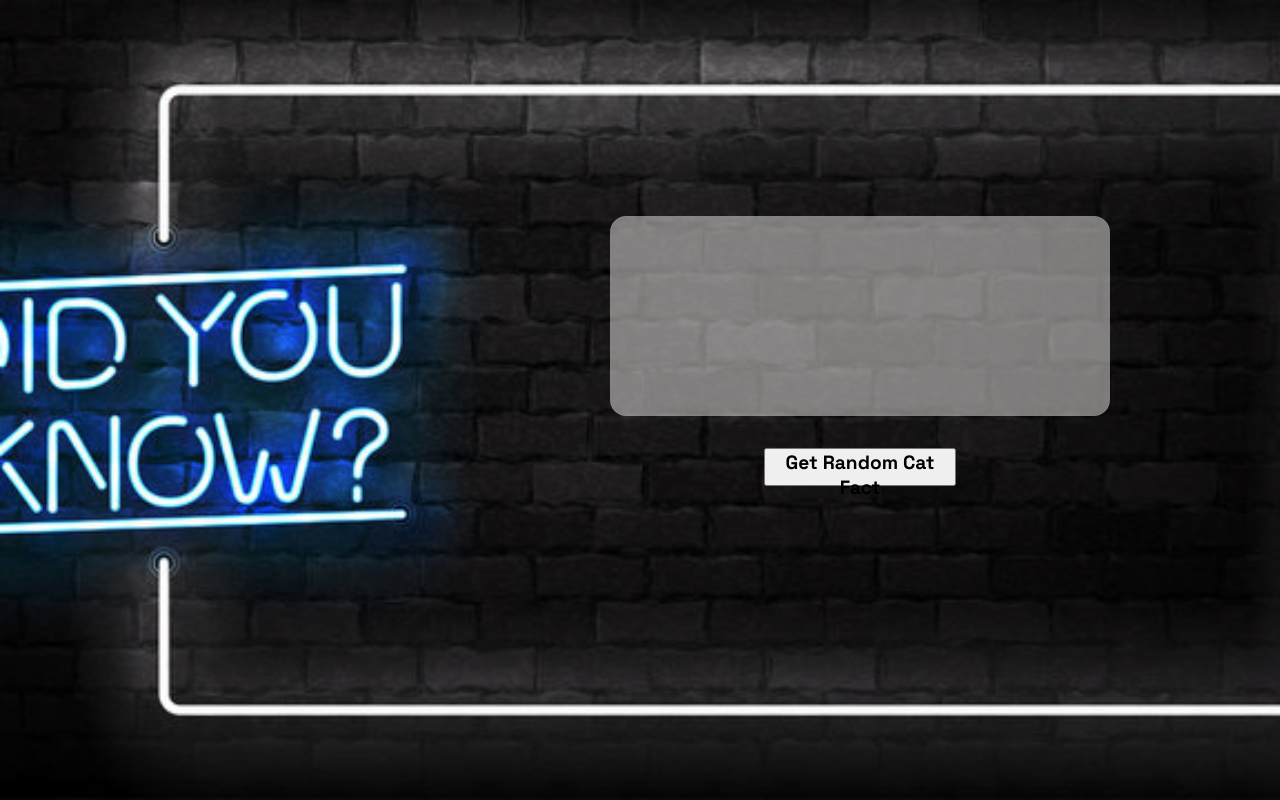
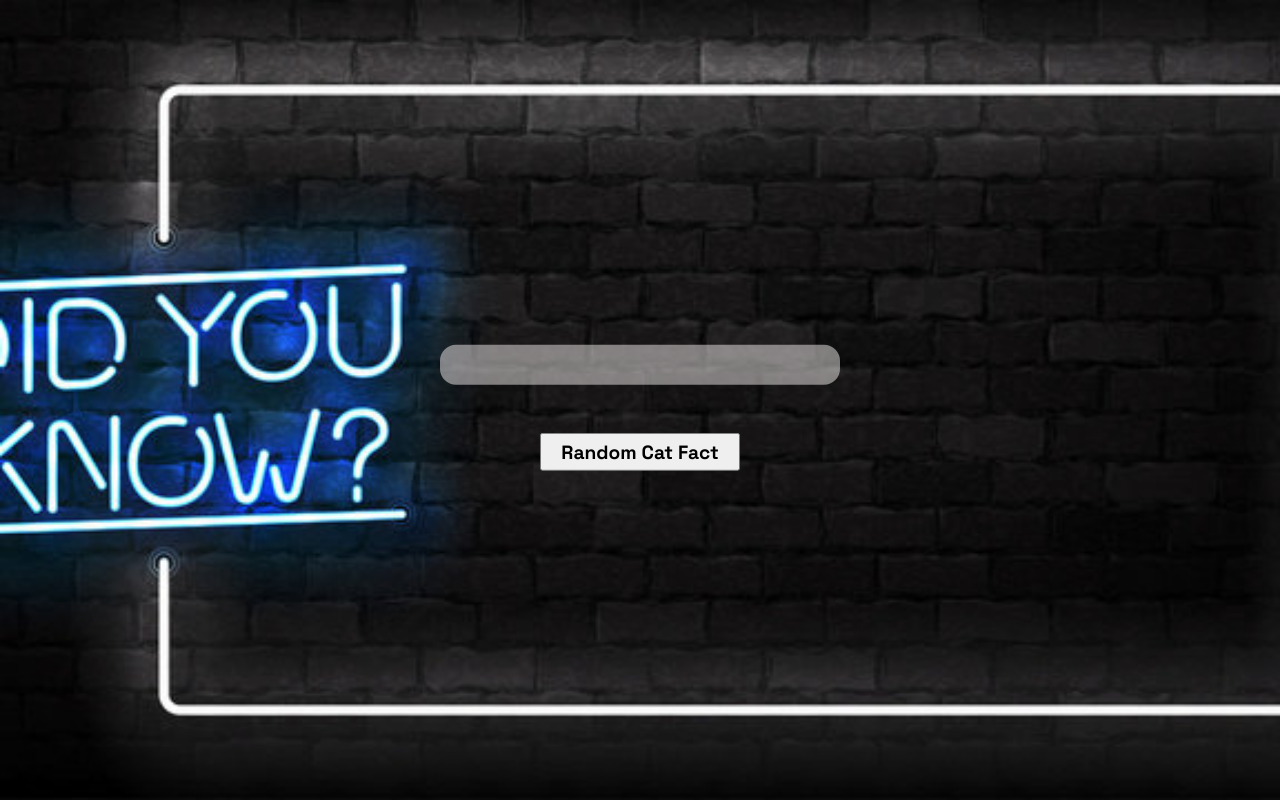
Before and after one commit to taiwoajasa245/Random-Fact-Gen, a plain HTML site: page index.html in a window 1280 px wide. Drawn offline with Linux system fonts and the light colour scheme.

Commit message:
initial commit

```diff
--- a/index.html
+++ b/index.html
@@ -14,7 +14,7 @@
                     <div class="txt">
                     </div>
                 </h1>
-                <button type="submit" id="btn" > Get Random Cat Fact </button>
+                <button type="submit" id="btn" > Random Cat Fact </button>
             </div>
         </div>
     </div>
--- a/style.css
+++ b/style.css
@@ -1,6 +1,7 @@
+/* Importing fonts */
 @import url('https://fonts.googleapis.com/css2?family=Poppins:wght@300&family=Space+Grotesk:wght@300;400;500;600;700&display=swap');
 
-
+/* Resetting default styles */
 * {
     padding: 0;
     margin: 0;
@@ -8,46 +9,46 @@
     font-family: 'Poppins', sans-serif;
     font-family: 'Space Grotesk', sans-serif;
     font-weight: bold;
-
     color: #fff;
 }
 
+/* Container Styles */
 .container {
     width: 100%;
-    height: 100vh;
+    min-height: 100vh;
     background-color: aquamarine;
+    display: flex;
+    justify-content: center;
+    align-items: center;
 }
 
+/* Background Image Styles */
 .background__img {
     width: 100%;
     height: 100vh;
     position: relative;
-    background-image: url("./img/cat.jpg") ;
+    background-image: url("./img/cat.jpg");
     background-position: center;
     background-repeat: no-repeat;
     background-size: cover;
 }
 
-
+/* Fun Fact Styles */
 .background__img .fun-fact {
-    width: 30rem;
-    height: 20rem;
+    width: 80%;
+    max-width: 400px;
+    margin: auto;
     position: absolute;
-    top: 200px;
-    left: 620px;
-
+    top: 50%;
+    left: 50%;
+    transform: translate(-50%, -50%);
+    text-align: center;
 }
 
-.flex {
-    display: flex;
-    justify-items: center;
-    align-items: center;
-    flex-direction: column;
-}
-
+/* Text Styles */
 .txt {
-    width: 500px;
-    height: 200px;
+    width: 100%;
+    max-height: 200px;
     overflow: auto;
     background-color: rgba(237, 232, 232, 0.509);
     color: black;
@@ -55,13 +56,54 @@
     border-radius: 1rem;
     font-size: 1.5rem;
     padding: 20px;
-    text-align: center;
 }
 
+/* Button Styles */
 button {
-
-    width: 10em;
+    width: 100%;
+    max-width: 200px;
     height: 2em;
     color: black;
     font-size: larger;
+    cursor: pointer;
+    margin-top: 1rem;
 }
+
+
+/* For WebKit (Chrome, Safari) */
+::-webkit-scrollbar {
+   width: 12px;
+}
+
+::-webkit-scrollbar-thumb {
+   background-color: #7f8c8d; /* Change the color of the thumb */
+   border-radius: 6px;
+}
+
+::-webkit-scrollbar-track {
+   background-color: #ecf0f1; /* Change the color of the track */
+}
+
+/* For Firefox */
+/* Note: Firefox supports scrollbar styling with only a limited set of properties */
+div {
+   scrollbar-width: thin;
+   scrollbar-color: #7f8c8d #ecf0f1; /* thumb and track colors */
+}
+
+
+/* Media Queries for Responsive Design */
+
+/* Tablets and larger */
+@media only screen and (min-width: 600px) {
+    .background__img .fun-fact {
+        width: 60%;
+    }
+}
+
+/* Desktops and larger */
+@media only screen and (min-width: 900px) {
+    .background__img .fun-fact {
+        width: 50%;
+    }
+}
```
